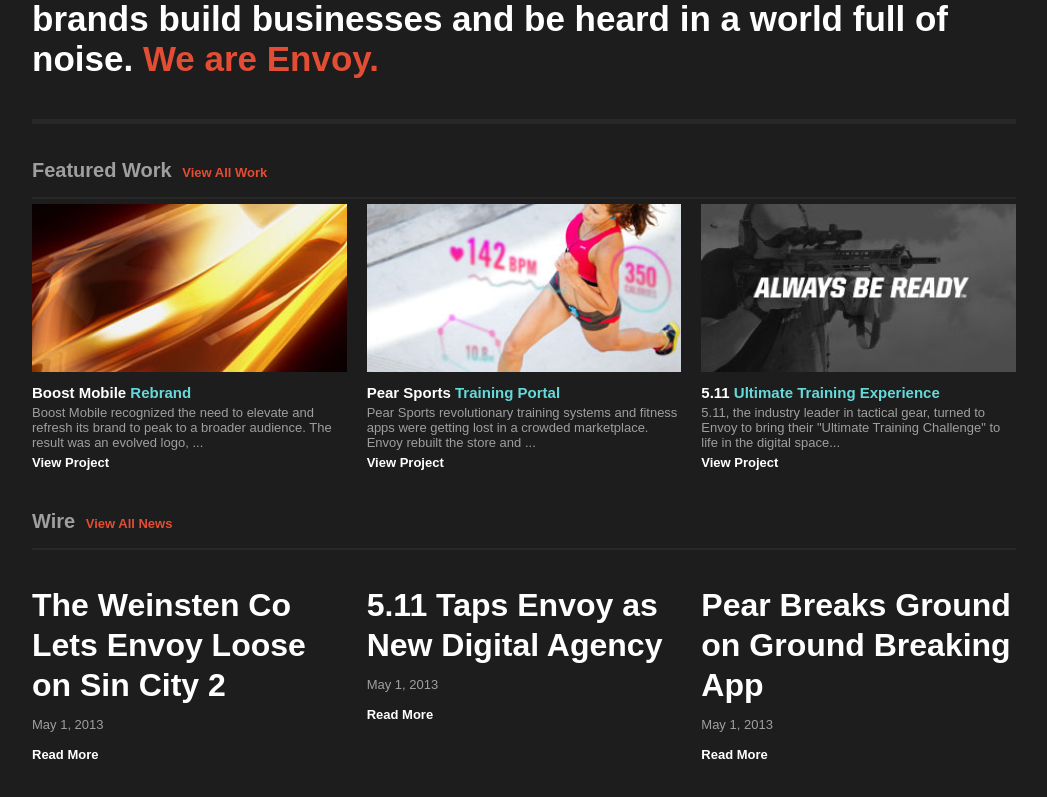
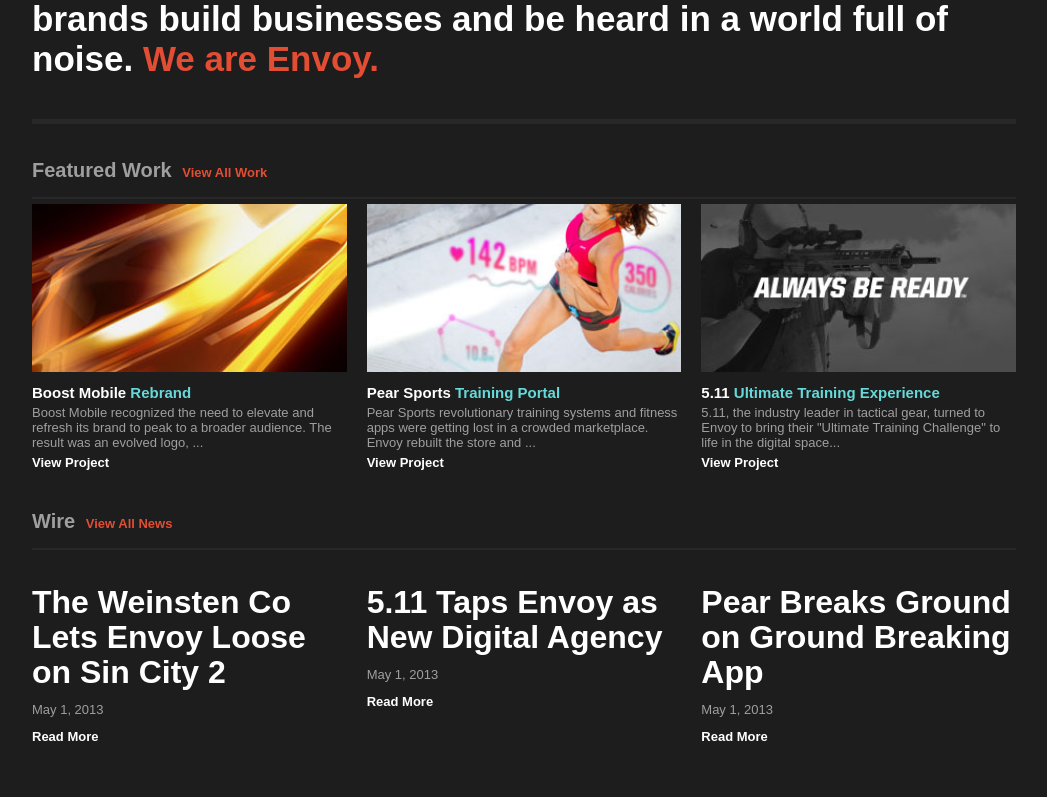
Before and after one commit to nickkquan/psdtohtml, a website: page client/index.html in a window 1280 px wide. Shown: the part 753-1550 px from the top of the page, without its empty margins (116-1163 px from the left). Drawn offline with Linux system fonts and the light colour scheme.

Commit message:
addressed an issue with extra closing anchor tag in about section

```diff
--- a/client/index.html
+++ b/client/index.html
@@ -174,7 +174,7 @@
                 <a href="#">Read More</a>
             </div>
             <div class="about__the-wire--project">
-                <a href="#"></a>
+                <a href="#">
                     <h2>5.11 Taps Envoy as New Digital Agency</h2>
                 </a>
                 <p>May 1, 2013</p>
--- a/client/scss/components/_about.scss
+++ b/client/scss/components/_about.scss
@@ -128,7 +128,7 @@
 				font-size: 3.2rem;
 				font-weight: bold;
 				text-decoration: none;
-				line-height: 4rem;
+				line-height: 3.5rem;
 
 				&:hover {
 					color: $color-teal-1;
@@ -151,7 +151,7 @@
 				color: $color-white;
 				font-size: $default-font-size;
 				font-weight: bold;
-				line-height: 2.5rem;
+				line-height: 2rem;
 				text-decoration: none;
 
 				&:hover {
```
Also changed, not shown: client/dist/styles.css.
